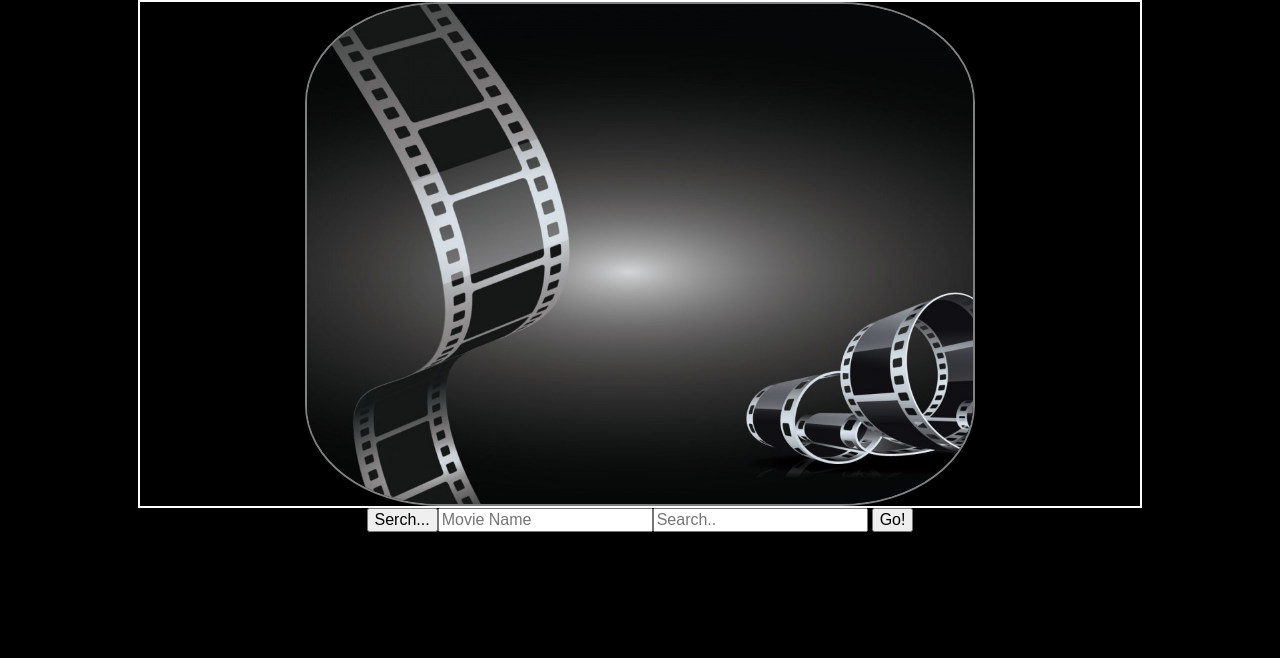
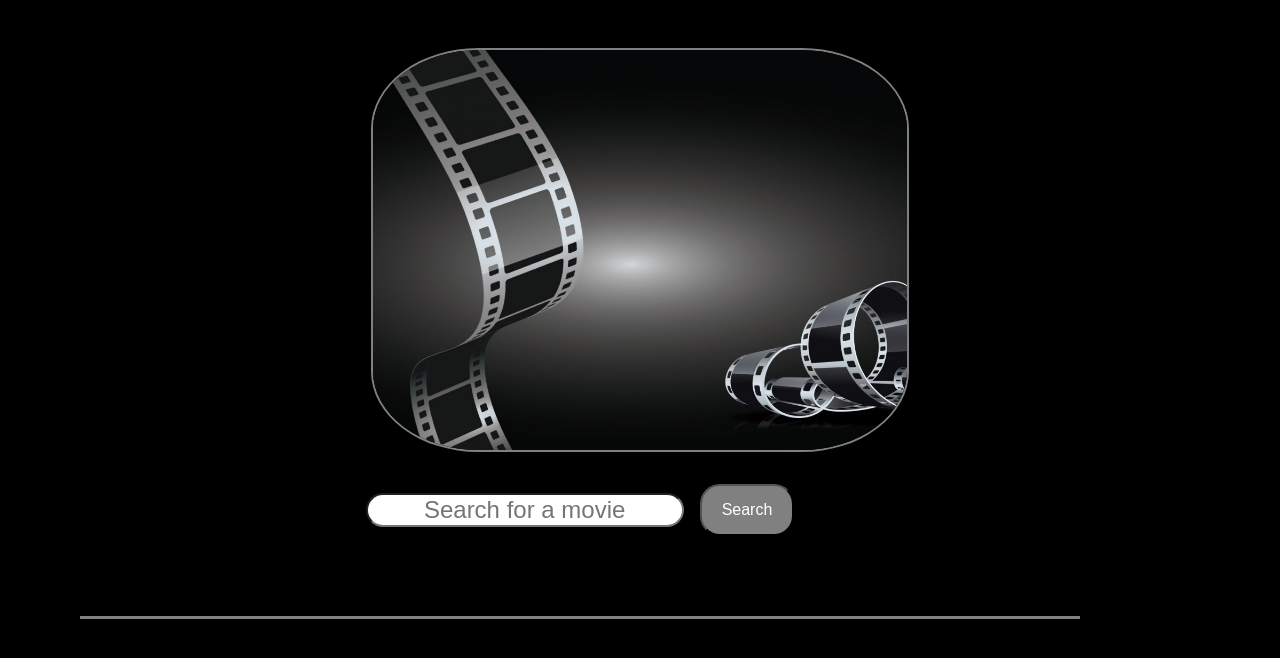
Before and after one commit to Swiiezzy/Movie-Serch, a plain HTML site: page HTML.html in a window 1280 px wide. Drawn offline with nearby package versions, Linux system fonts and the light colour scheme.

Commit message:
update fetch

```diff
--- a/HTML.html
+++ b/HTML.html
@@ -15,30 +15,15 @@
 </head>
 
 <body>
-
     <header>
         <div class="header--div">
             <img class="header--img" src="./Photo/Main.jpg">
         </div>
     </header>
-
-    <section class="serch--div">
-        <button>Serch...</button>
-        <input type="text" placeholder="Movie Name">
-
-        <form class="form--serch" >
-            <input type="text" placeholder="Search.." id="form--serch">
-            <button id="form--btn" class="form--btn">Go!</button>
-          </form>
-
-
+    <section class="serch--div border">
+        <input id="form--serch" type="text" placeholder="Search for a movie">
+        <button class="form--btn" id="form--btn">Search</button>
     </section>
-
-
-
-
-
-
     <script src="main.js" type="text/babel"></script>
 </body>
 
--- a/main.js
+++ b/main.js
@@ -1 +1,17 @@
-const key = "778b1943"  //Api Need this key
+const key = "cef19669"  //Api Need this key
+
+
+
+const serchValue = document.getElementById("form--serch")
+const serchBtn = document.getElementById("form--btn")
+
+
+serchBtn.addEventListener("click", apiConnect.then)
+
+async function apiConnect() {
+    let response = await fetch(`https://www.omdbapi.com/?s=${serchValue.value}&apikey=${key}`)
+    let data = await response.json()
+    console.log(serchValue.value)
+    console.log(data)
+    return data
+}
--- a/styles.css
+++ b/styles.css
@@ -10,15 +10,16 @@ xx Header image xx
 +++++++++++++++ */
 
 .header--div {
+
     max-width: 1000px;
     min-width: 400px;
     margin: 0 auto;
-    border:2px solid white;
+    margin-top: 3rem;
 }
 
 .header--img {
     margin: 0 auto;
-    max-height: 500px;
+    max-height: 400px;
     max-width: 100%;
     display: block;
     border-radius: 20%;
@@ -31,7 +32,42 @@ xx Header image xx
 xx Serch Section xx
 +++++++++++++++ */
 
-.serch--div{
-    display:flex;
+.serch--div {
+    display: flex;
     justify-content: center;
+    margin: 1rem auto;
+    margin-top: 2rem;
 }
+
+.border {
+    margin-left: 5rem;
+    margin-right: 5rem;
+    max-width: 1000px;
+    min-width: 300px;
+    border-bottom: 3px solid gray;
+    padding-bottom: 5rem;
+}
+
+#form--serch {
+    border-radius: 20px;
+    text-align: center;
+    font-size: 1.5rem;
+    align-self: center;
+}
+
+
+
+.form--btn {
+    font-size: 1rem;
+    padding: 15px 20px;
+    border-radius: 20px;
+    background-color: gray;
+    color: white;
+    margin-left: 1rem;
+}
+
+.form--btn:hover {
+    color: gold;
+    border-radius: 30px;
+
+}
```
